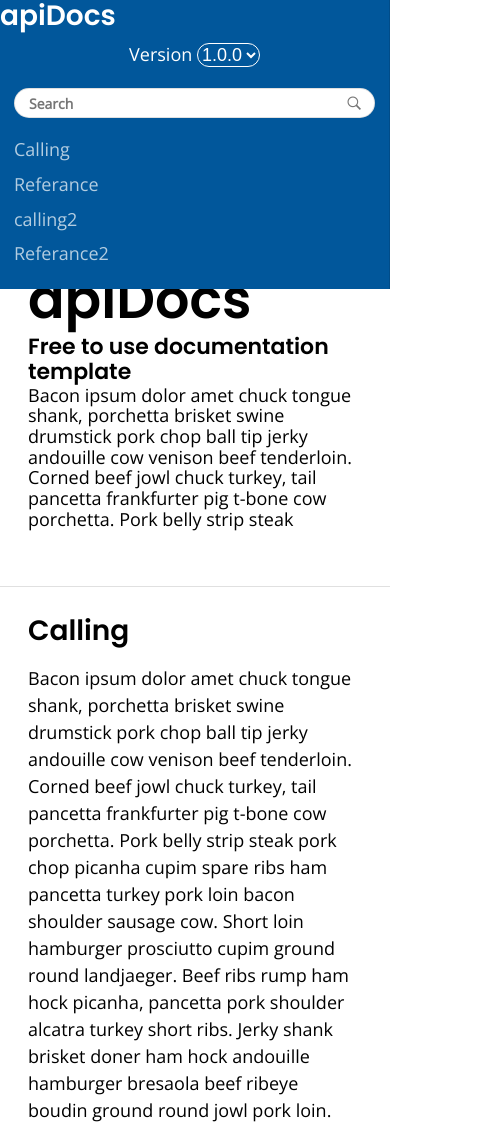
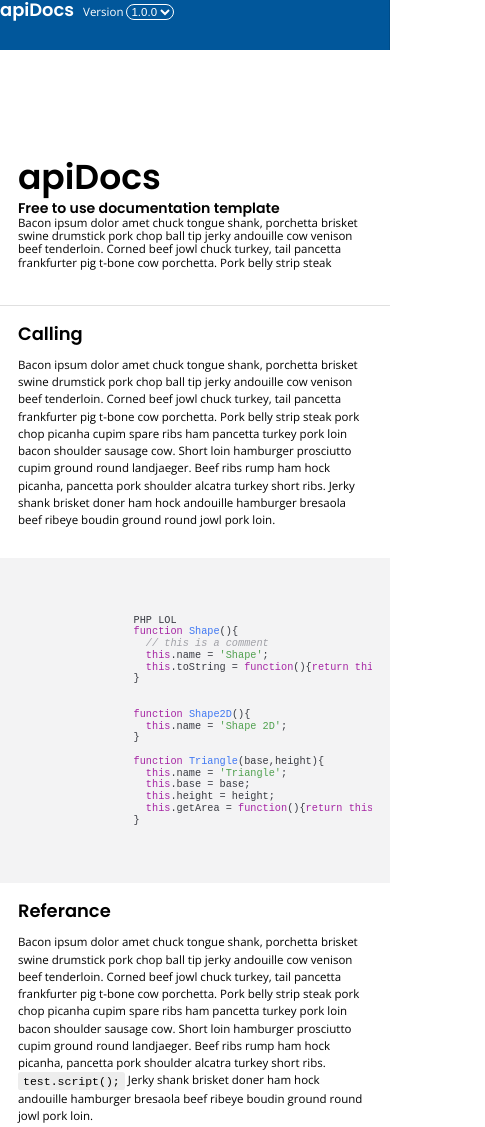
Before and after one commit to SimonFricker/apiDocs, a website: page docs/index.html in a window 390 px wide. Shown: the top 1127 px of the page, 485 px wide, since content can reach past the window. Drawn offline with nearby package versions, Linux system fonts and the light colour scheme; files whose address does not match are found by name.

Commit message:
more responsive

```diff
--- a/docs/index.html
+++ b/docs/index.html
@@ -25,9 +25,9 @@
   <section class="apiDocs">
     <div class="container">
 
-      <div class="nav">
+      <nav class="nav">
         <div id="navInner">
-          <div class="header">
+          <div class="brand">
             <h1>apiDocs</h1>
           </div>
           <div class="version">
@@ -41,6 +41,13 @@
 
           </div>
 
+
+          <div class="menu-toggle">
+            <span></span>
+            <span></span>
+            <span></span>
+          </div>
+          <div class="docsNav">
             <div class="search">
 
               <form class="" action="#" method="post">
@@ -53,7 +60,6 @@
               </form>
 
             </div>
-          <div class="docsNav">
             <ul>
               <li>
                 <a href="#calling" class="">Calling</a>
@@ -79,7 +85,7 @@
             </ul>
           </div>
         </div>
-      </div>
+      </nav>
 
       <div class="wrap">
 
--- a/src/scss/_main.scss
+++ b/src/scss/_main.scss
@@ -1,78 +1,67 @@
-body{
+body {
     position: relative;
-
 }
 
-.apiDocs{
+.apiDocs {
+    $basePadding: 1.4rem;
+    font-family: $fontBody;
 
-  $basePadding: 1.4rem;
-
-
-  font-family: $fontBody;
-  *, *:before, *:after {
+    *,
+    *:after,
+    *:before {
         box-sizing: border-box;
     }
-.container{
 
-
-      @include grid-media($neat-grid-tablet){
+    .container {
+        @include grid-media($neat-grid-tablet) {
             display: flex;
-
         }
-
     }
 
     .relative {
         position: relative;
     }
 
-
-
-
-
-  .nav{
-
+    .nav {
         @include grid-column(12, $custom-neat-grid);
         position: fixed;
         top: 0;
         left: 0;
         z-index: 999;
-
+        min-height: 50px;
         // for tablets and up // must be second
-    @include grid-media($neat-grid-tablet){
+        @include grid-media($neat-grid-tablet) {
              @include grid-column(2, $custom-neat-grid);
             position: relative;
-
         }
-
-
         border-right: 1px solid $textDarkDivider;
         // background: #f5f5f5;
         background: #01579b;
 
-    #navInner{
+        #navInner {
+            height: 4.2rem;
 
-      .header{
+            .brand {
                 text-align: center;
                 display: flex;
                 color: $textLightPrimary;
-
-        @include grid-media($neat-grid-tablet){
+                float: left;
+                @include grid-media($neat-grid-tablet) {
                     padding: $basePadding*3 $basePadding $basePadding;
                     display: block;
+                    float: none;
                 }
             }
 
-      .search{
+            .search {
                 display: block;
                 padding: $basePadding;
 
-
-        .form-group{
+                .form-group {
                     width: 100%;
                     position: relative;
 
-          input{
+                    input {
                         font-size: 1.4rem;
                         border-radius: 4rem;
                         margin: 0 auto;
@@ -84,192 +73,185 @@ body{
                         font-family: $fontBody;
                         font-weight: 600;
 
-            &::placeholder{
+                        &::placeholder {
                             color: $textDarkSecondary;
                         }
 
-            &:hover, :focus{
+                        &:hover,
+                        :focus {
                             border: 1px solid $themeColor;
                             outline: none;
                         }
                     }
-          .addon{
+
+                    .addon {
                         position: absolute;
                         right: 0;
-            padding: 0  1.4rem;
+                        padding: 0 1.4rem;
                         line-height: 3rem;
                         color: $textDarkSecondary;
                     }
                 }
-
             }
 
-      .version{
+            .menu-toggle {
+                span {
+                    width: 30px;
+                    height: 1px;
+                    margin-bottom: 3px;
+                    background-color: white;
+                }
+            }
+
+            .version {
                 padding: $basePadding/2 $basePadding;
                 text-align: center;
                 color: $textLightPrimary;
-        select{
+                display: inline-block;
+                float: left;
+                @include grid-media($neat-grid-tablet) {
+                    float: none;
+                    display: block;
+                }
+
+                select {
                     background: transparent;
                     border-radius: 30px;
                     color: $textLightPrimary;
                     border: 1px solid $textLightPrimary;
 
-          &:focus, :hover, :active{
+                    &:focus,
+                    :active,
+                    :hover {
                         outline: none;
                     }
                 }
             }
 
+            .docsNav {
+                display: none;
+                @include grid-media($neat-grid-tablet) {
+                    display: block;
+                }
 
-
-      ul{
+                ul {
                     margin-top: 0;
                     list-style: none;
                     padding: 0;
 
-        li{
+                    li {
                         padding: $basePadding/2 $basePadding;
 
-          a{
+                        a {
                             text-decoration: none;
                             color: $textLightSecondary;
                         }
 
-          &.active{
+                        &.active {
                             background: #4f83cc;
-            a{
+
+                            a {
                                 color: $textLightPrimary;
                             }
                         }
-
                     }
-
-
+                }
             }
         }
     }
 
-  .wrap{
-
-    margin-top: 10rem;
+    .wrap {
+        margin-top: 50px;
         // for tablets and up // must be second
-    @include grid-media($neat-grid-tablet){
+        @include grid-media($neat-grid-tablet) {
              @include grid-column(10, $custom-neat-grid);
             margin-top: 0;
         }
 
-
-
-    .header{
+        .header {
             padding: $basePadding*12 $basePadding*2 $basePadding*4;
             display: inline-block;
             background: #FFF;
             border-bottom: 1px solid $textDarkDivider;
 
-      h1{
+            h1 {
                 font-size: 3em;
-
+            }
         }
 
+        .content {
+            @include grid-media($neat-grid-tablet) {
+                 @include grid-column(12, $custom-neat-grid);
             }
-
-  .content{
-
-    @include grid-media($neat-grid-tablet){
-      @include grid-column(12, $custom-neat-grid);
-
-    }
-
             flex: 1;
             position: relative;
 
-    .setLang{
-
+            .setLang {
                 display: none;
-      @include grid-media($neat-grid-tablet){
+                @include grid-media($neat-grid-tablet) {
                      @include grid-column(6,$custom-neat-grid);
                     display: flex;
                     display: block;
-        top:0;
-        right:0;
+                    top: 0;
+                    right: 0;
                     position: absolute;
                 }
-
-
                 // @include grid-push(2);
                 // flex: 1;
-
                 background: darken(#F3F3F4,6);
 
-      ul{
+                ul {
                     margin: 0;
                     list-style: none;
                     padding: 0;
                     display: inline-block;
 
-        li{
+                    li {
                         display: block;
                         float: left;
-          margin: .4rem 1rem;
+                        margin: 0.4rem 1rem;
                         cursor: pointer;
-
-          padding: .4rem 1rem;
+                        padding: 0.4rem 1rem;
                         font-size: 1.6rem;
                         border: 1px solid rgba(0,0,0,0);
 
-          &.current{
+                        &.current {
                             background: darken(#FCFCFC,24);
                             border: 1px solid darken(#FCFCFC,16);
                             border-radius: 1rem;
                         }
-
-
-
                     }
                 }
             }
 
-    .method{
-
-      // flex: 1;
-       min-height: 1000px;
+            .method {
                 border-bottom: 1px solid $textDarkDivider;
-
-       @include grid-media($neat-grid-tablet){
+                @include grid-media($neat-grid-tablet) {
                     display: flex;
-
                 }
 
-       .method-description{
+                .method-description {
                     @include grid-column(12,$custom-neat-grid);
-
-         @include grid-media($neat-grid-tablet){
+                    @include grid-media($neat-grid-tablet) {
                          @include grid-column(6,$custom-neat-grid);
-
                     }
-
-
                     //  flex: 1;
                     font-size: 1.8rem;
                     padding: $basePadding*2;
                     background: #FFF;
                     //  border-right: 1px solid $textDarkDivider;
-
-
-
-         code{
+                    code {
                         background: darken(#FCFCFC,6);
-           border-radius: .4rem;
-           padding: .4rem .8rem;
+                        border-radius: 0.4rem;
+                        padding: 0.4rem 0.8rem;
                     }
                 }
 
-       .method-example{
+                .method-example {
                     @include grid-column(12,$custom-neat-grid);
                     display: block;
-         @include grid-media($neat-grid-tablet){
+                    @include grid-media($neat-grid-tablet) {
                          @include grid-column(6,$custom-neat-grid);
-
                     }
                     //  background: darken(#FCFCFC,6);
                     background: #F3F3F4;
@@ -277,9 +259,10 @@ body{
                     font-size: 1.6rem;
                     padding: $basePadding*2;
 
-         .tab-content{
+                    .tab-content {
                         display: none;
-           &.current{
+
+                        &.current {
                             display: block;
                         }
                     }
@@ -288,11 +271,8 @@ body{
                         //  background: darken(#FCFCFC,6);
                         background: #F3F3F4;
                     }
-
                 }
             }
         }
-
     }
-
 }
--- a/src/scss/_reset.scss
+++ /dev/null
@@ -1,7 +0,0 @@
-html{
-  font-size: 62.5%;
-}
-
-body{
-  font-size: 1.8rem;
-}
--- a/src/scss/_typography.scss
+++ b/src/scss/_typography.scss
@@ -1,3 +1,19 @@
+html{
+  font-size: 40%;
+
+ @include grid-media($neat-grid-tablet){
+   font-size: 62.5%;
+ }
+
+
+}
+
+body{
+  font-size: 1.8rem;
+}
+
+
+
 h1,h2,h3,h4,h5{
   font-family: 'Poppins', sans-serif;
   font-weight: 600;
```
Also changed, not shown: docs/assets/css/apiDocs.css. Lines whose indentation alone changed are shown as unchanged.
